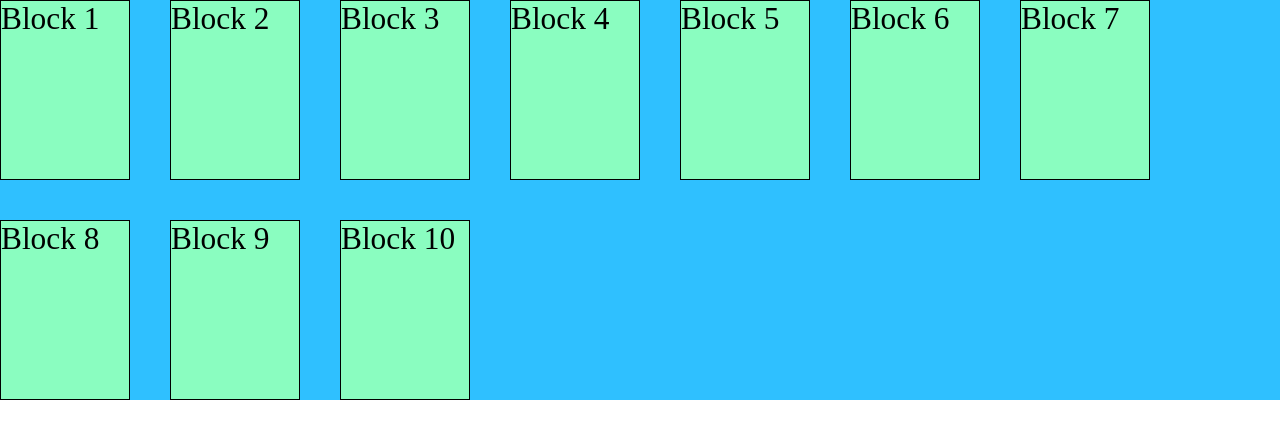
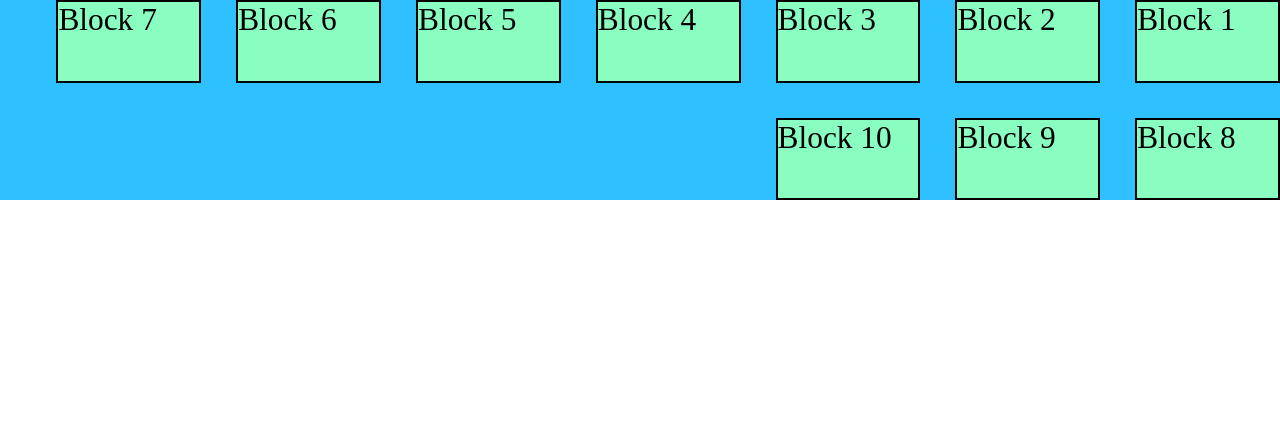
Before and after one commit to TraanKiet/Kho-15-Page-layout-component-layout-, a plain HTML site: page index.html in a window 1280 px wide. Drawn offline with Linux system fonts and the light colour scheme.

Commit message:
flex-direction flex-flow

```diff
--- a/style.css
+++ b/style.css
@@ -38,7 +38,8 @@ body {
   /* ________________________________________________________ */
   /* align-content */
   /* áp dụng khi 2 hàng trở lên và kết hợp với flex-warp */
-  height: 400px;
+  height: 200px;
+  width: 100%;
   flex-wrap: wrap;
   /* align-content: stretch; */
   /* dồn lên phía cross start của thẻ cha ( container ) */
@@ -50,13 +51,23 @@ body {
   /* align-content: space-between; */
   /* khoảng cách đều + cách lề */
   /* align-content: space-around; */
+  /* ________________________________________________________ */
+  /* flex-direction flex-flow */
+  /* flex-direction: row; */
+  /* flex-direction: row-reverse; */
+  /* justify-content: flex-end; */
+  /* flex-direction: column; */
+  /* flex-direction: column-reverse; */
+  /* flex flow cú pháp viết tắt */
+  /* wrap là xuống dòng , row hướng trục main theo hàng */
+  flex-flow: row-reverse wrap;
   display: flex;
   background: rgb(47, 192, 255);
-  gap: 40px;
+  gap: 35px;
 }
 .box {
-  border: 1px solid black;
-  width: 10%;
+  border: 2px solid black;
+  width: 11%;
   background: rgb(138, 253, 192);
 }
 .box1 {
```
